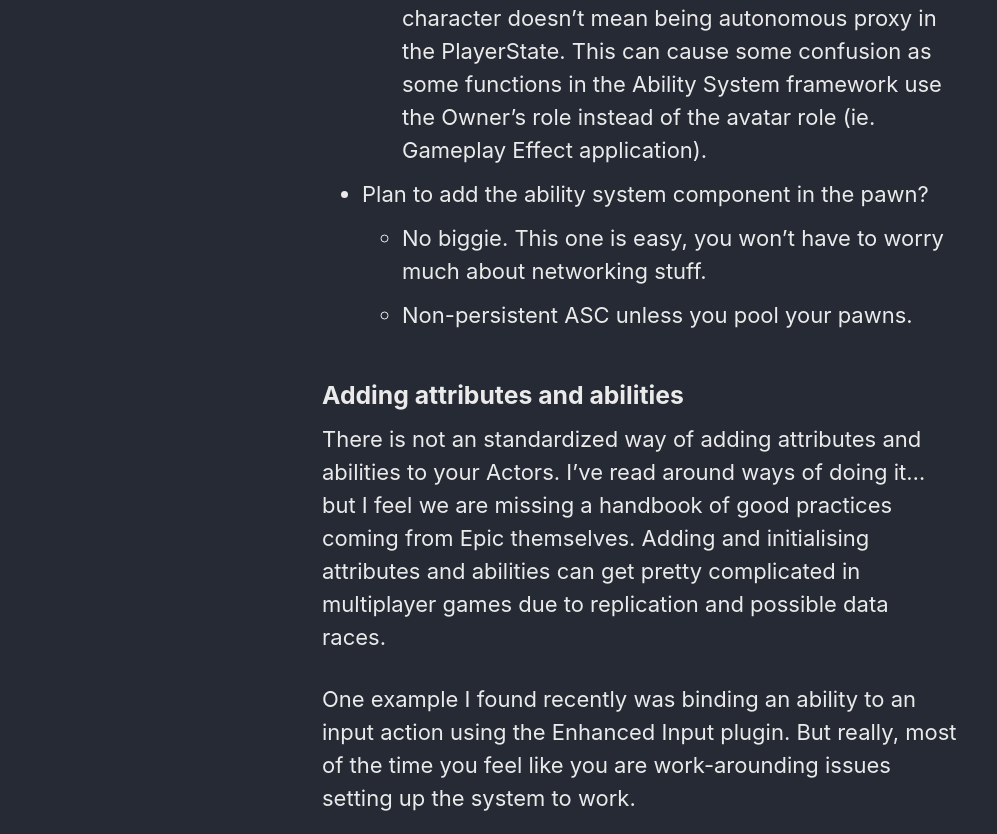
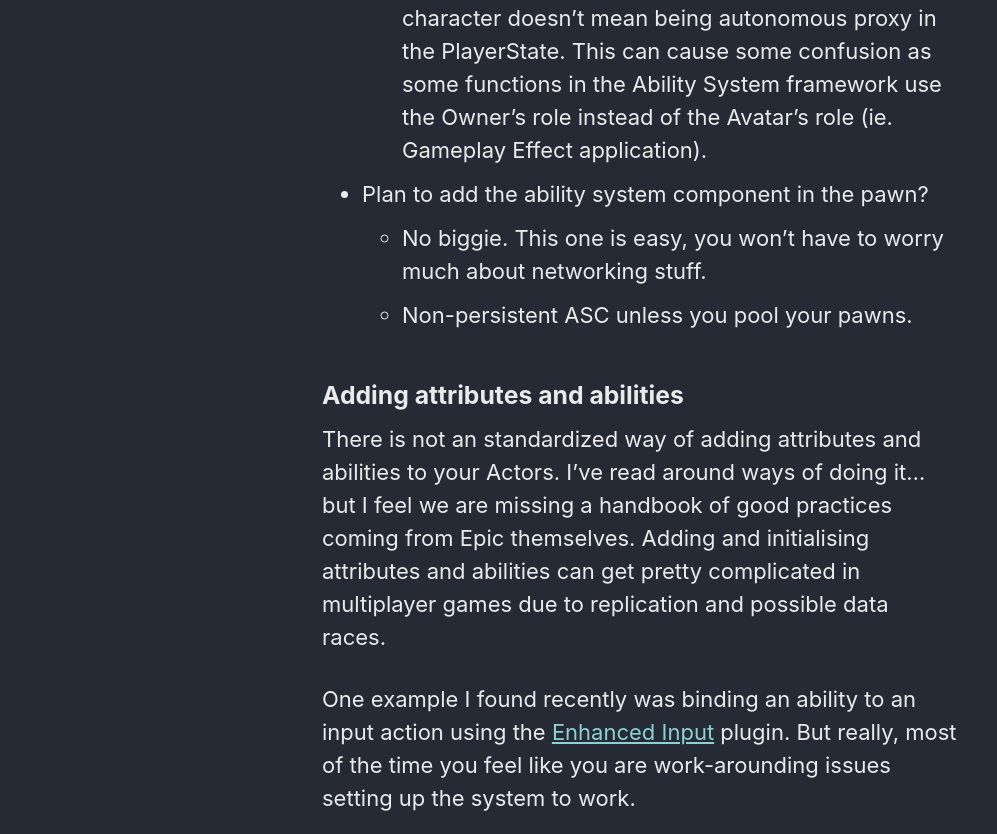
Before and after one commit to vorixo/devtricks, a Jekyll site: the page built from _posts/2021-10-09-gas.md, in a window 1280 px wide and 1400 px high, scrolled down 10468 px. Shown: the part 288-1122 px from the top of the window, without its empty margins (0-997 px from the left). Built offline with Jekyll 4.4.1, drawn with Linux system fonts in a browser that asks for light colours; cached includes are drawn as plain includes; some of the changed text lies outside the part shown.

Commit message:
[UPD] Typos

```diff
--- a/_posts/2021-10-09-gas.md
+++ b/_posts/2021-10-09-gas.md
@@ -33,7 +33,7 @@
 Another of these _overwhelming_ new tools that has been around for a while is the [Gameplay Ability System](https://docs.unrealengine.com/4.26/en-US/InteractiveExperiences/GameplayAbilitySystem/). I've seen lots of skepticism surrounding this tool, such as:
 * It's just too much!
 * Stay away from it as much as you can!
-* The learning curve is very stiff
+* The learning curve is very stiff!
 * It really doesn't solve any problem...
 
 Unfortunately, the story gets repeated, most of the diregardement and criticism comes from people that haven't worked in depth with the system. In this post, we'll demistify and comment real pros and cons of the system.
@@ -149,7 +149,7 @@
 * Plan to add the ability system component in the player state?
   * Be prepared to write hundreds of code in your avatar Actor to use it as a replication proxy if you don't want to boost the net update frequency of the PlayerState.
   * Understanding the difference between the Owner (actor which has the component) and the Avatar (actor which uses the component) of the Ability System Component is key.
-  * Network roles: Being autonomous proxy in the character doesn't mean being autonomous proxy in the PlayerState. This can cause some confusion as some functions in the Ability System framework use the Owner's role instead of the avatar role (ie. Gameplay Effect application).
+  * Network roles: Being autonomous proxy in the character doesn't mean being autonomous proxy in the PlayerState. This can cause some confusion as some functions in the Ability System framework use the Owner's role instead of the Avatar's role (ie. Gameplay Effect application).
 * Plan to add the ability system component in the pawn?
   * No biggie. This one is easy, you won't have to worry much about networking stuff.
   * Non-persistent ASC unless you pool your pawns.
@@ -158,7 +158,7 @@
 
 There is not an standardized way of adding attributes and abilities to your Actors. I've read around ways of doing it... but I feel we are missing a handbook of good practices coming from Epic themselves. Adding and initialising attributes and abilities can get pretty complicated in multiplayer games due to replication and possible data races.
 
-One example I found recently was binding an ability to an input action using the Enhanced Input plugin. But really, most of the time you feel like you are work-arounding issues setting up the system to work.
+One example I found recently was binding an ability to an input action using the [Enhanced Input](https://docs.unrealengine.com/4.26/en-US/InteractiveExperiences/Input/EnhancedInput/) plugin. But really, most of the time you feel like you are work-arounding issues setting up the system to work.
 
 ### No multiplayer official examples
 
```
Also changed, not shown: other parts of _posts/2021-10-09-gas.md (+2 -1 lines).
